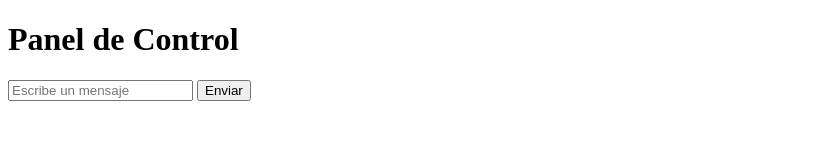
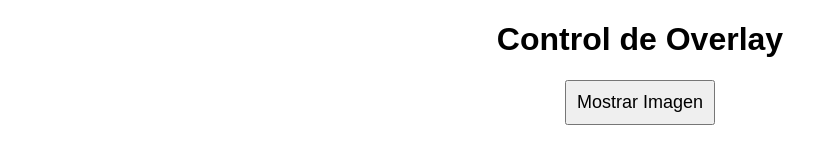
Before and after one commit to danroz84/BJOverlay, a website: page public/control.html in a window 1280 px wide. Shown: the whole page, without its empty margins (0-838 px from the left). Drawn offline with Linux system fonts and the light colour scheme.

Commit message:
Update control.html

```diff
--- a/public/control.html
+++ b/public/control.html
@@ -3,12 +3,30 @@
 <head>
     <meta charset="UTF-8">
     <meta name="viewport" content="width=device-width, initial-scale=1.0">
-    <title>Panel de Control</title>
+    <title>Control Panel</title>
+    <style>
+        body {
+            font-family: Arial, sans-serif;
+            text-align: center;
+            margin: 20px;
+        }
+        button {
+            font-size: 18px;
+            padding: 10px;
+            cursor: pointer;
+        }
+    </style>
 </head>
 <body>
-    <h1>Panel de Control</h1>
-    <input type="text" id="inputMensaje" placeholder="Escribe un mensaje">
-    <button onclick="enviarMensaje()">Enviar</button>
-    <script src="script.js"></script>
+    <h1>Control de Overlay</h1>
+    <button id="mostrar-imagen">Mostrar Imagen</button>
+
+    <script>
+        const socket = new WebSocket("ws://localhost:3000");
+
+        document.getElementById("mostrar-imagen").addEventListener("click", () => {
+            socket.send("mostrar-imagen");
+        });
+    </script>
 </body>
 </html>
```
